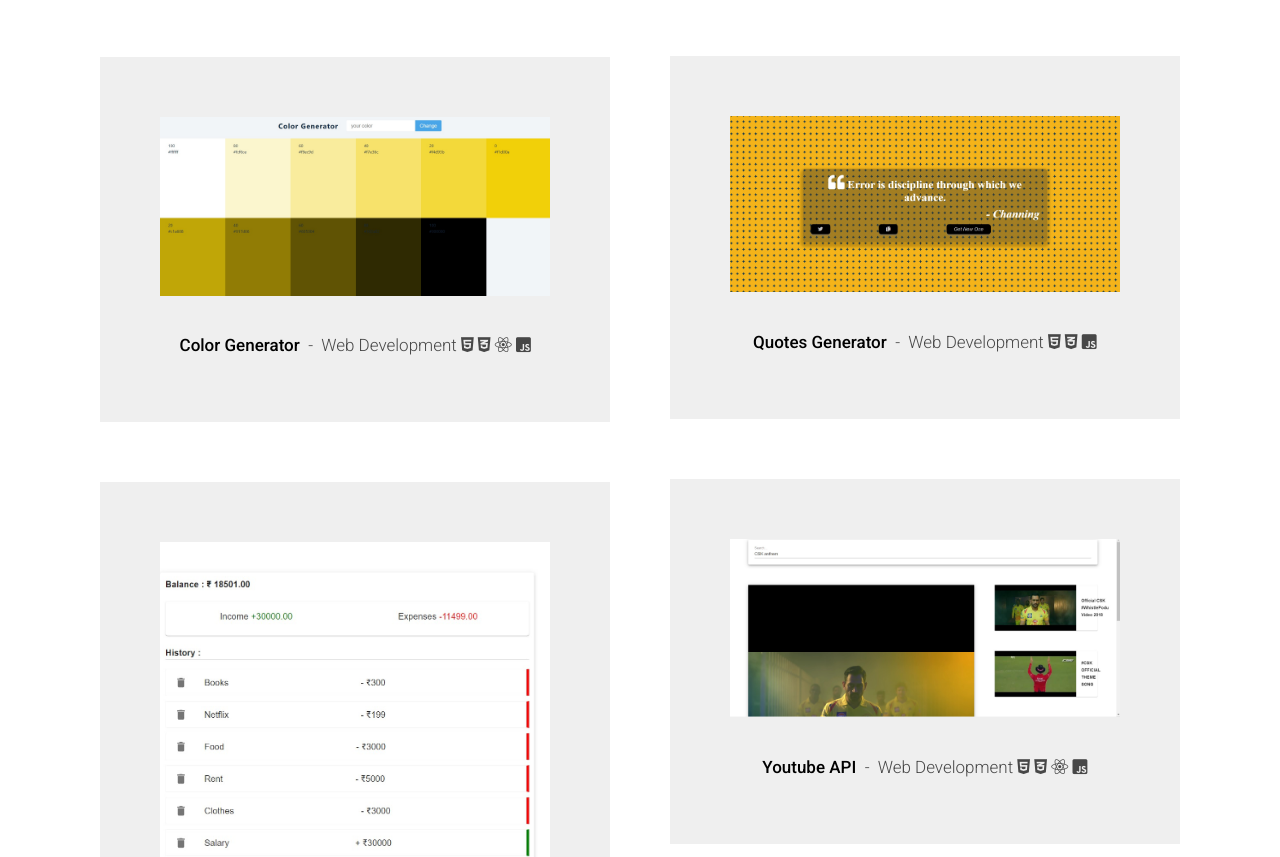
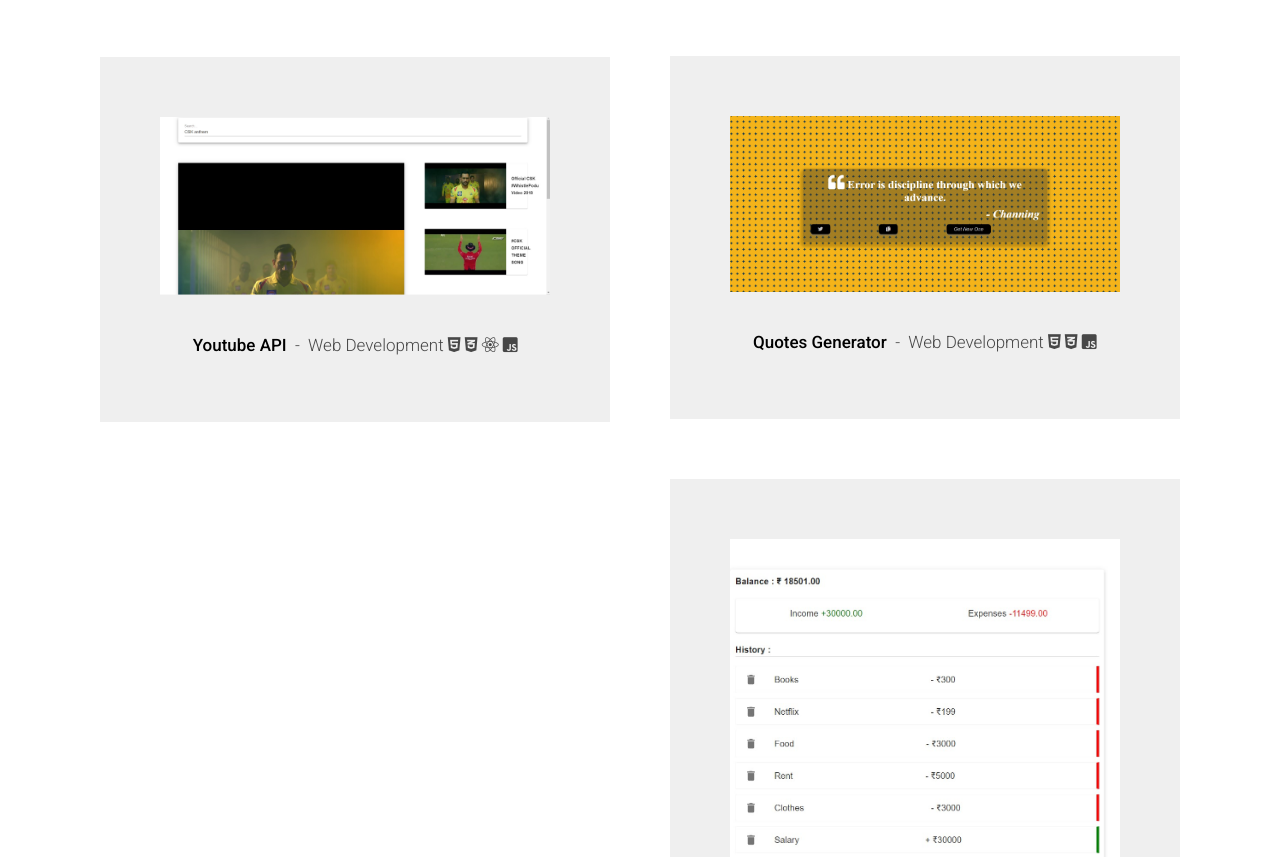
Before and after one commit to NaveenMONK/monk-morningstar, a plain HTML site: page index.html in a window 1280 px wide. Shown: the part 3503-4360 px from the top of the page. Drawn offline with Linux system fonts and the light colour scheme; a web font is replaced by a local one.

Commit message:
Readme updated

```diff
--- a/index.html
+++ b/index.html
@@ -271,29 +271,6 @@
                 </div> <!-- end masonry__brick -->
 
 
-                   <div class="masonry__brick" data-aos="fade-up">
-                    <div class="item-folio">
-                        <div class="item-folio__thumb">
-                            <a href="images/portfolio/Color.jpg" class="thumb-link" title="Color Generator" data-size="1050x700">
-                                <img src="images/portfolio/Color.jpg">
-                            </a>
-                            <a href="https://priceless-ritchie-ff2da3.netlify.app/" class="item-folio__project-link" title="Color Generator" target="_blank"></a>
-                        </div>
-                        <div class="item-folio__text">
-                            <h4 class="item-folio__title">
-                                Color Generator
-                            </h4>
-                            <p class="item-folio__cat">
-                                Web Development <i class="fab fa-html5"></i> <i class="fab fa-css3-alt"> <i class="fab fa-react"></i> </i> <i class="fab fa-js-square"></i>
-                            </p>
-                        </div>
-                        <div class="item-folio__caption">
-                            <p>This webpage is used to generate different color gradients and also can copy the color code.</p>
-                        </div>
-                    </div>
-                </div> <!-- end masonry__brick -->
-
-
                 <div class="masonry__brick" data-aos="fade-up">
                     <div class="item-folio">
                         <div class="item-folio__thumb">
```
